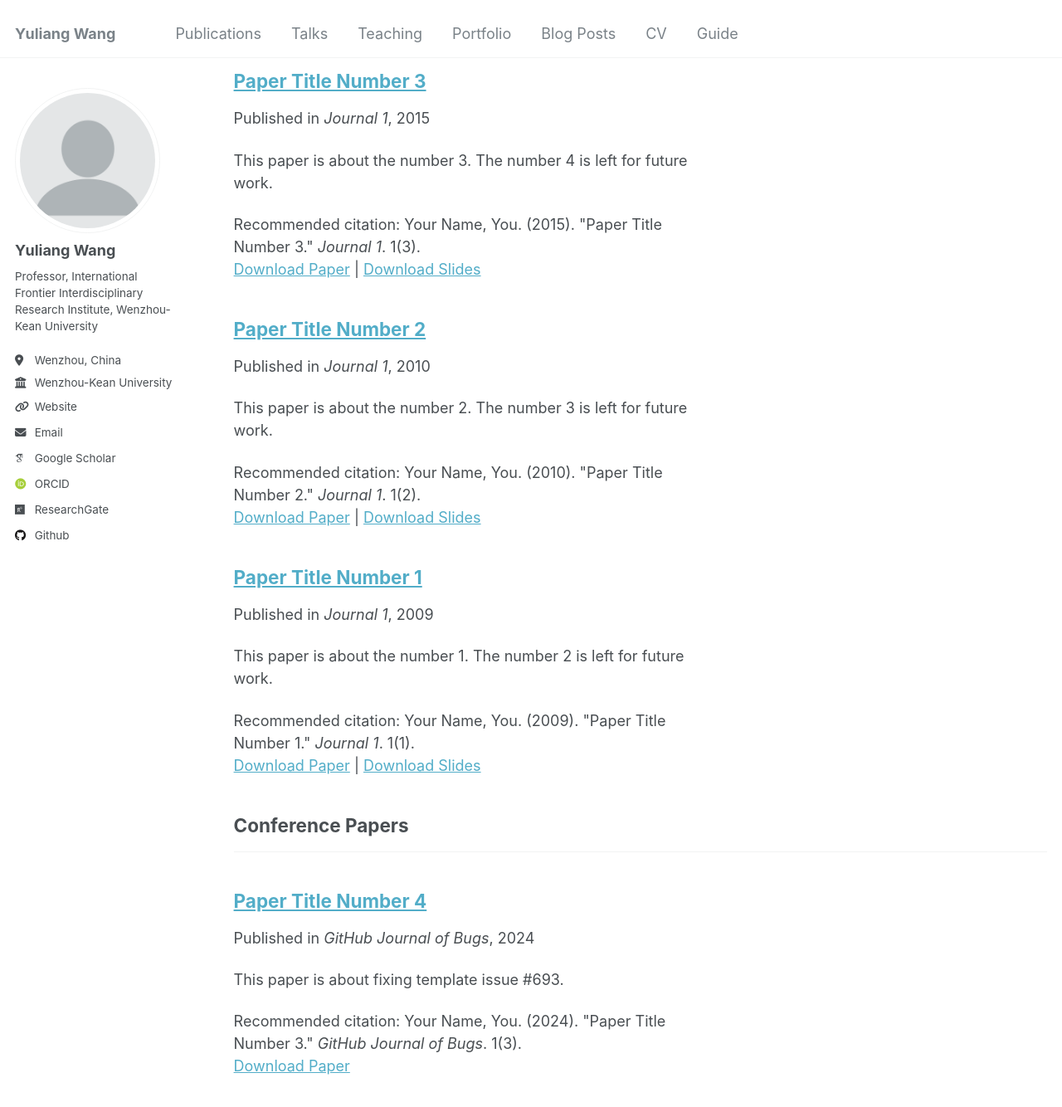
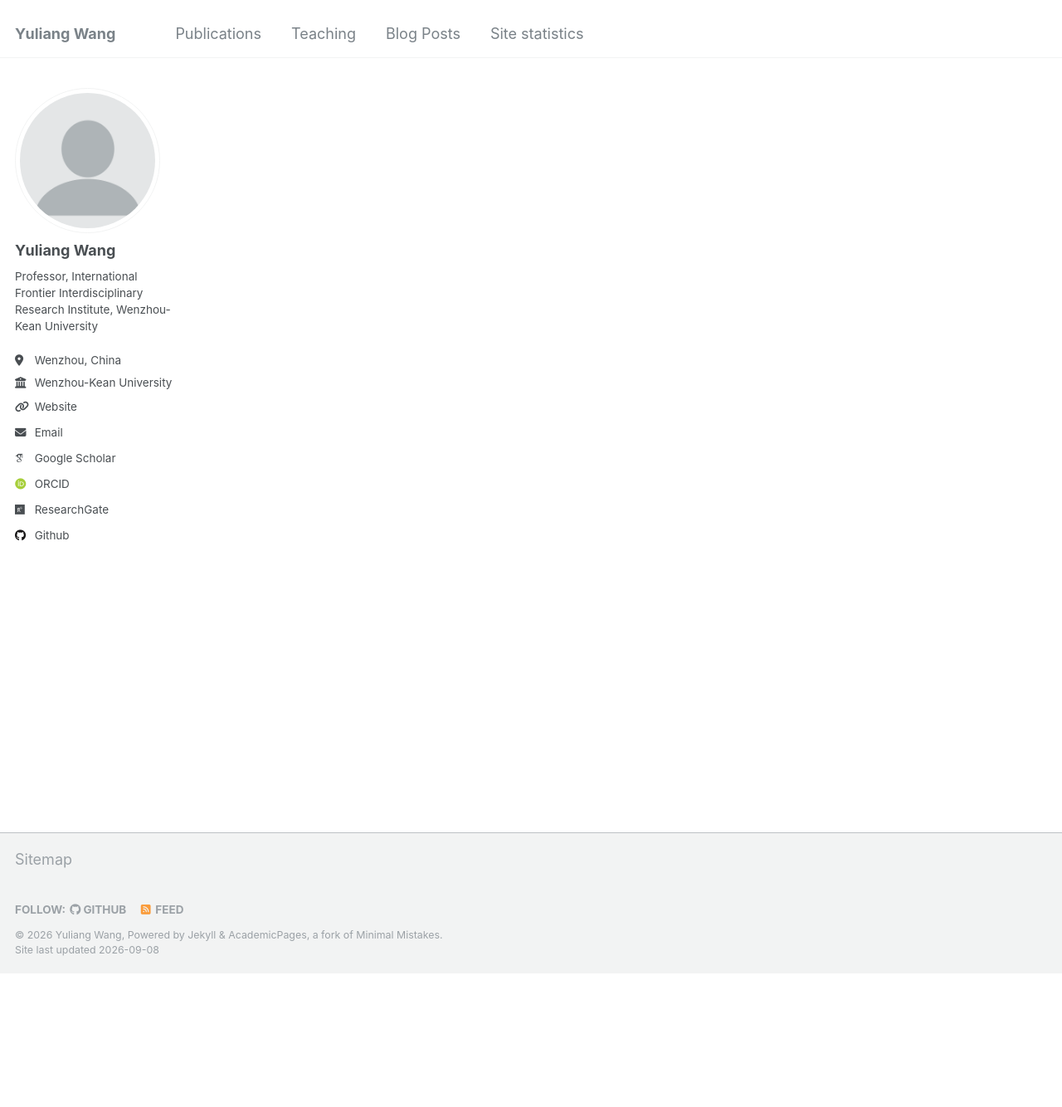
Before and after one commit to jademath/jademath.github.io, a Jekyll site: the page built from _pages/publications.html, in a window 1280 px wide and 1400 px high, scrolled down 227 px. Shown: the top 1334 px of the window at 83% size. Built offline with Jekyll 4.4.1, drawn with Linux system fonts in a browser that asks for light colours; some web fonts are replaced; some of the changed text lies outside the part shown.

Commit message:
Simplify navigation, remove sample content, and announce Histogram Studio

```diff
--- a/_data/navigation.yml
+++ b/_data/navigation.yml
@@ -1,27 +1,12 @@
-# The following is the order of the links in the header of the website.
-#
-# Changing the order here will adjust the order and you can also add additional
-# links. Removing a link prevents it from showing in the header, but does not
-# prevent it from being included in the site.
-
 main:
   - title: "Publications"
     url: /publications/
 
-  - title: "Talks"
-    url: /talks/
-
   - title: "Teaching"
     url: /teaching/
-
-  - title: "Portfolio"
-    url: /portfolio/
 
   - title: "Blog Posts"
     url: /year-archive/
 
-  - title: "CV"
-    url: /cv/
-
-  - title: "Guide"
-    url: /markdown/
+  - title: "Site statistics"
+    url: /site-statistics/
--- a/_pages/publications.html
+++ b/_pages/publications.html
@@ -4,30 +4,3 @@ title: "Publications"
 permalink: /publications/
 author_profile: true
 ---
-
-{% if site.author.googlescholar %}
-  <div class="wordwrap">You can also find my articles on <a href="{{site.author.googlescholar}}">my Google Scholar profile</a>.</div>
-{% endif %}
-
-{% include base_path %}
-
-<!-- New style rendering if publication categories are defined -->
-{% if site.publication_category %}
-  {% for category in site.publication_category  %}
-    {% assign title_shown = false %}
-    {% for post in site.publications reversed %}
-      {% if post.category != category[0] %}
-        {% continue %}
-      {% endif %}
-      {% unless title_shown %}
-        <h2>{{ category[1].title }}</h2><hr />
-        {% assign title_shown = true %}
-      {% endunless %}
-      {% include archive-single.html %}
-    {% endfor %}
-  {% endfor %}
-{% else %}
-  {% for post in site.publications reversed %}
-    {% include archive-single.html %}
-  {% endfor %}
-{% endif %}
--- a/_publications/2009-10-01-paper-title-number-1.md
+++ /dev/null
@@ -1,14 +0,0 @@
----
-title: "Paper Title Number 1"
-collection: publications
-category: manuscripts
-permalink: /publication/2009-10-01-paper-title-number-1
-excerpt: 'This paper is about the number 1. The number 2 is left for future work.'
-date: 2009-10-01
-venue: 'Journal 1'
-slidesurl: 'http://academicpages.github.io/files/slides1.pdf'
-paperurl: 'http://academicpages.github.io/files/paper1.pdf'
-citation: 'Your Name, You. (2009). &quot;Paper Title Number 1.&quot; <i>Journal 1</i>. 1(1).'
----
-
-The contents above will be part of a list of publications, if the user clicks the link for the publication than the contents of section will be rendered as a full page, allowing you to provide more information about the paper for the reader. When publications are displayed as a single page, the contents of the above "citation" field will automatically be included below this section in a smaller font.
--- a/_publications/2010-10-01-paper-title-number-2.md
+++ /dev/null
@@ -1,14 +0,0 @@
----
-title: "Paper Title Number 2"
-collection: publications
-category: manuscripts
-permalink: /publication/2010-10-01-paper-title-number-2
-excerpt: 'This paper is about the number 2. The number 3 is left for future work.'
-date: 2010-10-01
-venue: 'Journal 1'
-slidesurl: 'http://academicpages.github.io/files/slides2.pdf'
-paperurl: 'http://academicpages.github.io/files/paper2.pdf'
-citation: 'Your Name, You. (2010). &quot;Paper Title Number 2.&quot; <i>Journal 1</i>. 1(2).'
----
-
-The contents above will be part of a list of publications, if the user clicks the link for the publication than the contents of section will be rendered as a full page, allowing you to provide more information about the paper for the reader. When publications are displayed as a single page, the contents of the above "citation" field will automatically be included below this section in a smaller font.
--- a/_publications/2015-10-01-paper-title-number-3.md
+++ /dev/null
@@ -1,14 +0,0 @@
----
-title: "Paper Title Number 3"
-collection: publications
-category: manuscripts
-permalink: /publication/2015-10-01-paper-title-number-3
-excerpt: 'This paper is about the number 3. The number 4 is left for future work.'
-date: 2015-10-01
-venue: 'Journal 1'
-slidesurl: 'http://academicpages.github.io/files/slides3.pdf'
-paperurl: 'http://academicpages.github.io/files/paper3.pdf'
-citation: 'Your Name, You. (2015). &quot;Paper Title Number 3.&quot; <i>Journal 1</i>. 1(3).'
----
-
-The contents above will be part of a list of publications, if the user clicks the link for the publication than the contents of section will be rendered as a full page, allowing you to provide more information about the paper for the reader. When publications are displayed as a single page, the contents of the above "citation" field will automatically be included below this section in a smaller font.
--- a/_publications/2024-02-17-paper-title-number-4.md
+++ /dev/null
@@ -1,13 +0,0 @@
----
-title: "Paper Title Number 4"
-collection: publications
-category: conferences
-permalink: /publication/2024-02-17-paper-title-number-4
-excerpt: 'This paper is about fixing template issue #693.'
-date: 2024-02-17
-venue: 'GitHub Journal of Bugs'
-paperurl: 'http://academicpages.github.io/files/paper3.pdf'
-citation: 'Your Name, You. (2024). &quot;Paper Title Number 3.&quot; <i>GitHub Journal of Bugs</i>. 1(3).'
----
-
-The contents above will be part of a list of publications, if the user clicks the link for the publication than the contents of section will be rendered as a full page, allowing you to provide more information about the paper for the reader. When publications are displayed as a single page, the contents of the above "citation" field will automatically be included below this section in a smaller font.
```
Also changed, not shown: _pages/about.md (+0 -2 lines), _pages/site-statistics.html (added, +8 -0 lines), _posts/2012-08-14-blog-post-1.md (deleted, +0 -20 lines), _posts/2013-08-14-blog-post-2.md (deleted, +0 -20 lines), _posts/2014-08-14-blog-post-3.md (deleted, +0 -20 lines), _posts/2015-08-14-blog-post-4.md (deleted, +0 -20 lines), _posts/2026-09-09-interactive-histogram-studio.md (added, +22 -0 lines), _posts/2199-01-01-future-post.md (deleted, +0 -11 lines).
